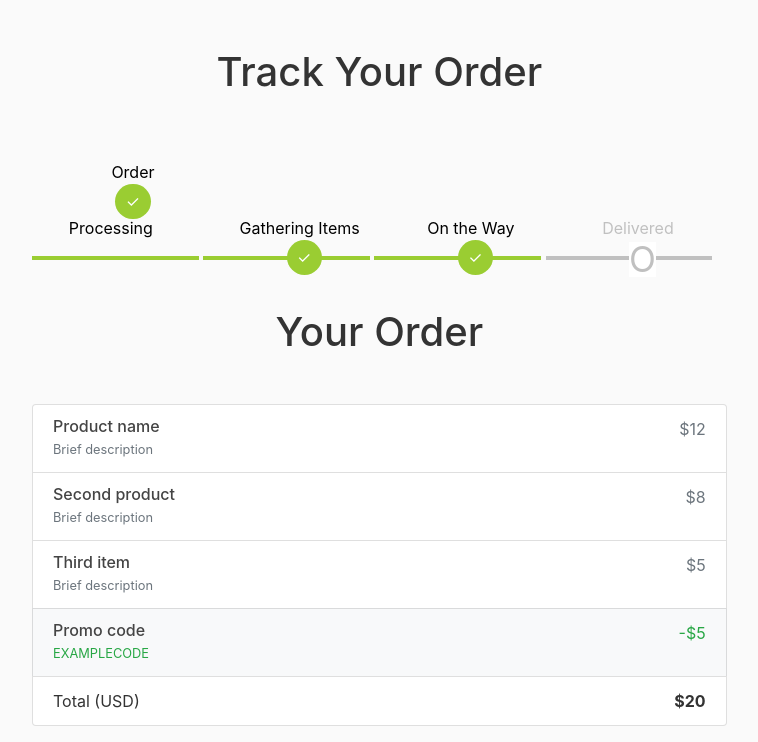
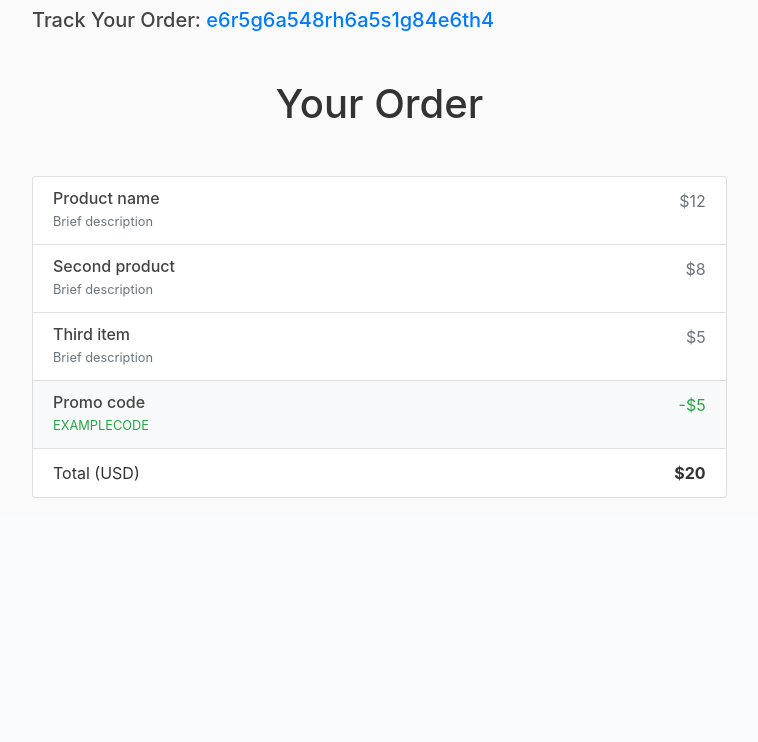
Before and after one commit to ogarza98/superStore_CS3773, a Django app: page /receipt/ in a window 1280 px wide. Shown: the part 554-1296 px from the top of the page, without its empty margins (72-830 px from the left). After the commit the page ends 1052 px from the top, so only its background shows below. Run offline with Django 3.2, Linux system fonts and the light colour scheme; some libraries are stand-ins or nearby versions.

Commit message:
env and track order

```diff
--- a/django_project/superStore_website/templates/superStore_website/receipt.html
+++ b/django_project/superStore_website/templates/superStore_website/receipt.html
@@ -14,15 +14,7 @@
           <h3>Billing Information:</h3>
             <h5>Billing Address: {{ altaddress }}</h5>
             <h5>Card Number: {{ cardNum }}</h5>
-      </div>
-      <div>
-          <h1 class="my-5 h1 text-center">Track Your Order</h1>
-          <ol class="progtrckr" data-progtrckr-steps="4">
-            <li class="progtrckr-done">Order Processing</li>
-            <li class="progtrckr-done">Gathering Items</li>
-            <li class="progtrckr-done">On the Way</li>
-            <li class="progtrckr-todo">Delivered</li>
-          </ol>
+          <h5>Track Your Order: <a href="{% url 'receipt' %}">e6r5g6a548rh6a5s1g84e6th4</a></h5>
       </div>
                <!-- Cart -->
             <h1 class="my-5 h1 text-center">Your Order</h1>
```
Also changed, not shown: 12 other files.
